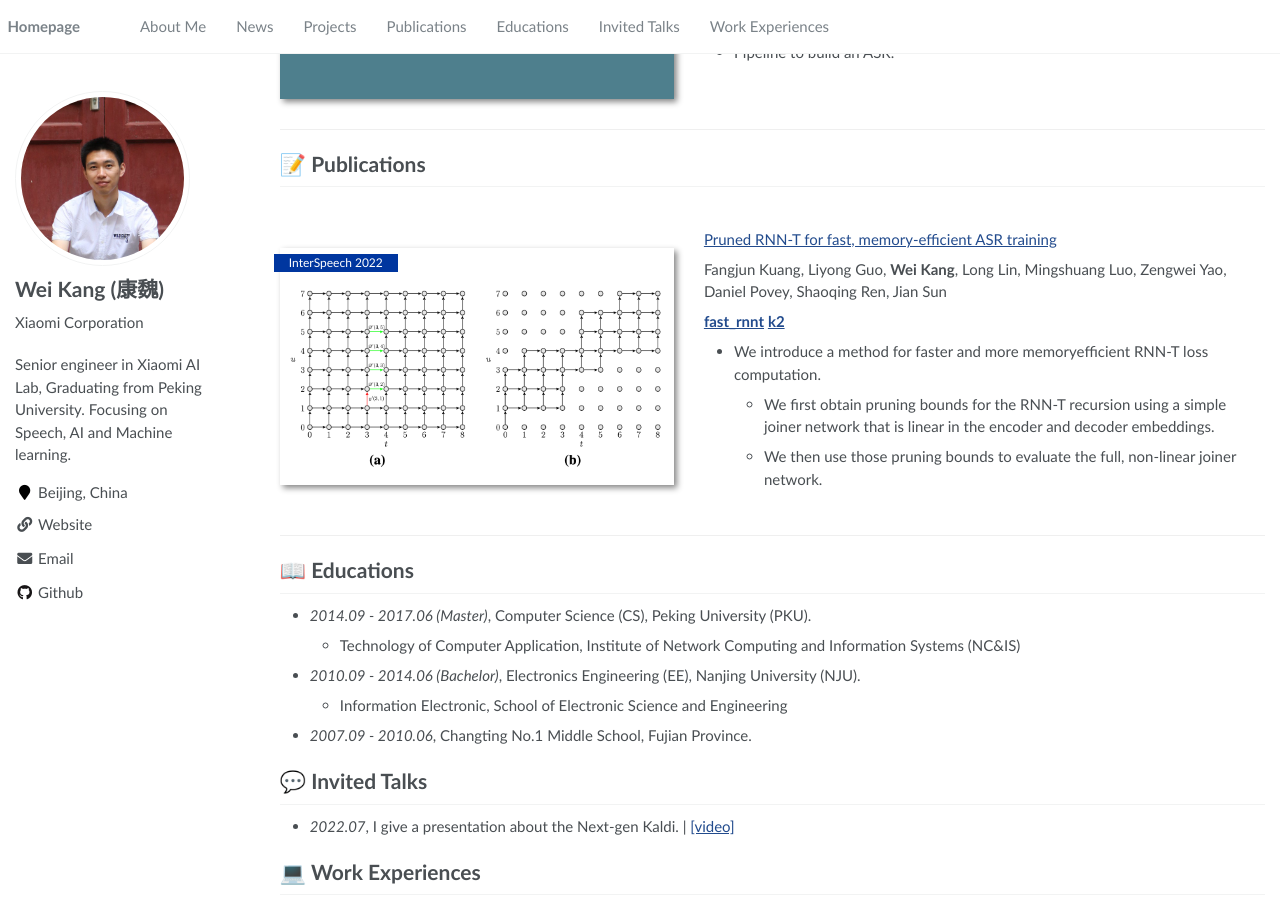
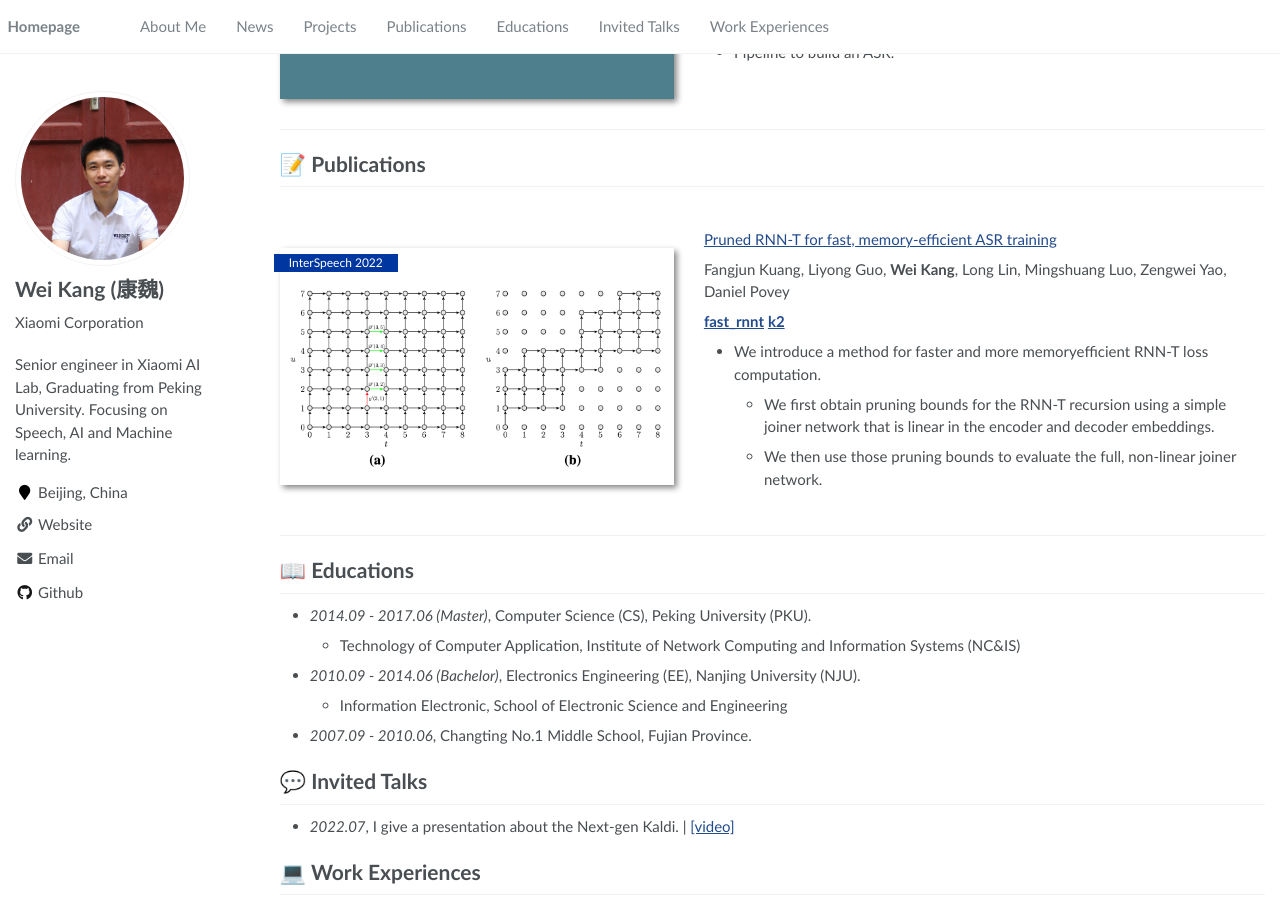
Before and after one commit to pkufool/pkufool.github.io, a Jekyll site: the page built from _pages/about.md, in a window 1280 px wide and 900 px high, scrolled down 999 px. Built offline with Jekyll 4.4.1, drawn with Linux system fonts in a browser that asks for light colours.

Commit message:
Minor fixes

```diff
--- a/_pages/about.md
+++ b/_pages/about.md
@@ -69,7 +69,7 @@ I used to work for [China Highway Engineering Consultants Corporation (CHECC)](h
 
 [Pruned RNN-T for fast, memory-efficient ASR training](https://arxiv.org/pdf/2206.13236.pdf)
 
-Fangjun Kuang, Liyong Guo, **Wei Kang**, Long Lin, Mingshuang Luo, Zengwei Yao, Daniel Povey, Shaoqing Ren, Jian Sun
+Fangjun Kuang, Liyong Guo, **Wei Kang**, Long Lin, Mingshuang Luo, Zengwei Yao, Daniel Povey
 
 [**fast_rnnt**](https://github.com/danpovey/fast_rnnt) [**k2**](https://github.com/k2-fsa/k2/blob/master/k2/python/k2/rnnt_loss.py)
 - We introduce a method for faster and more memoryefficient RNN-T loss computation.
```
